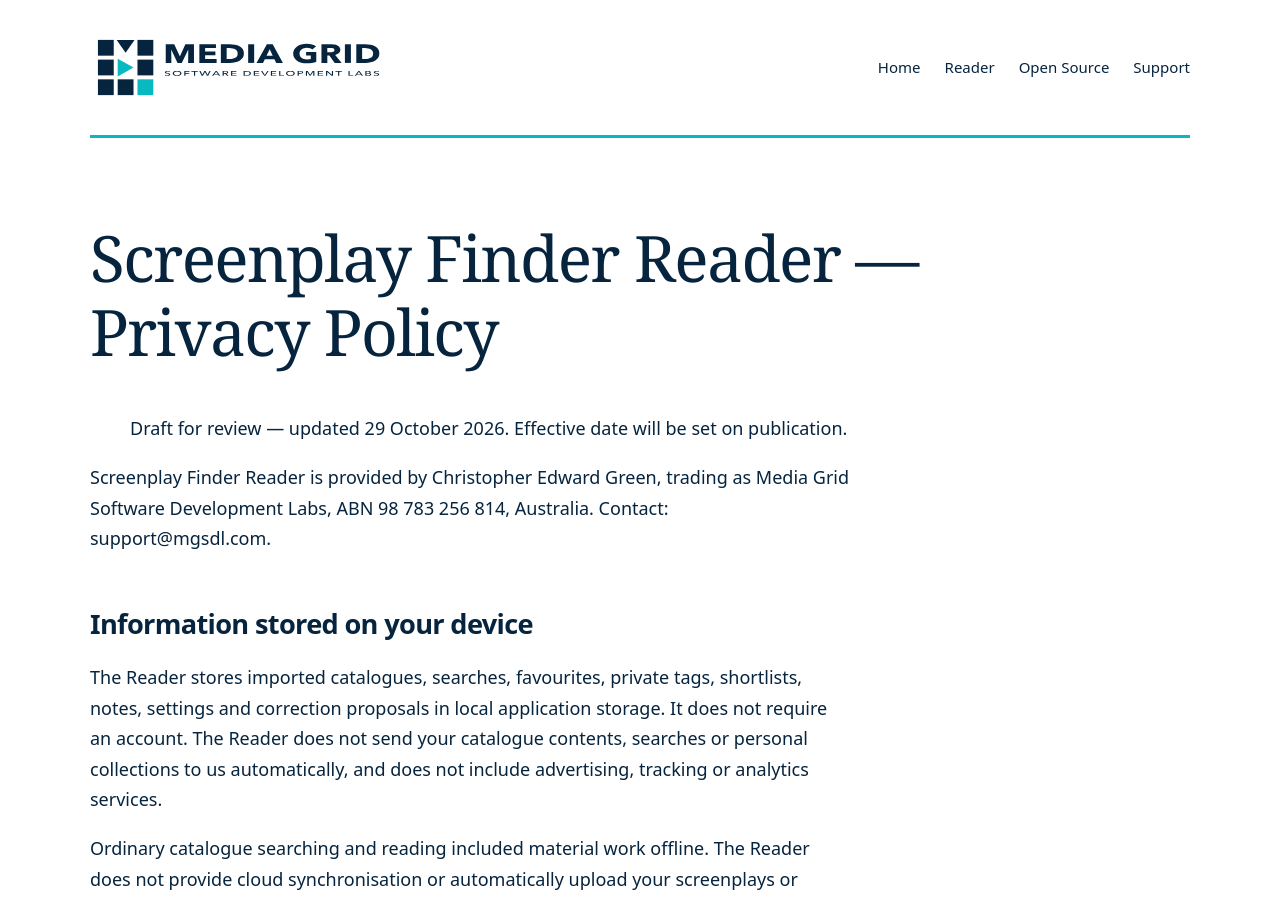
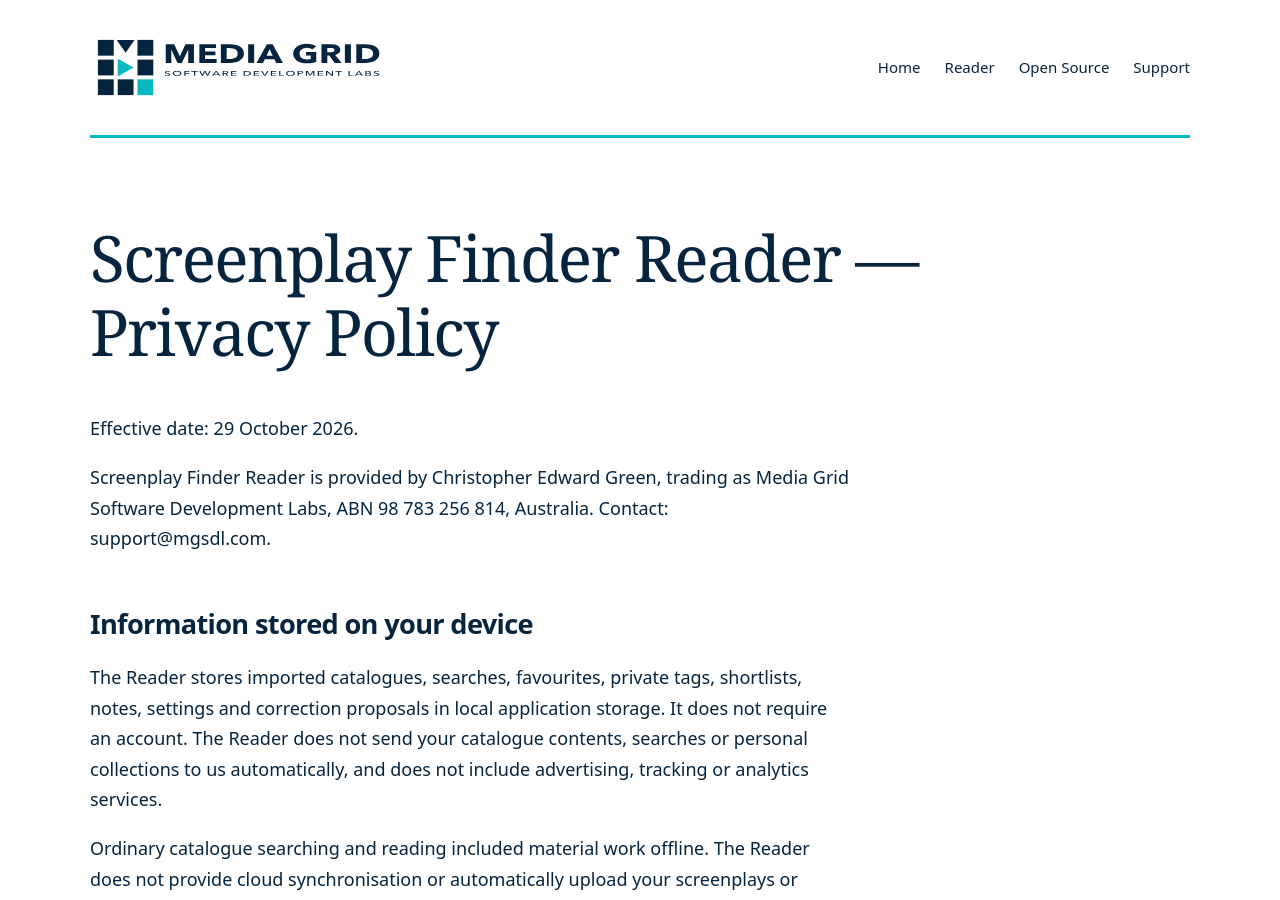
Before and after one commit to chris-e-green/chris-e-green.github.io, a Jekyll site: the page built from privacy.md, in a window 1280 px wide and 900 px high. Built offline with Jekyll 4.4.1, drawn with Linux system fonts in a browser that asks for light colours.

Commit message:
Publish Reader information and privacy policy

```diff
--- a/privacy.md
+++ b/privacy.md
@@ -6,7 +6,7 @@ permalink: /privacy/
 
 # Screenplay Finder Reader — Privacy Policy
 
-> Draft for review — updated 29 October 2026. Effective date will be set on publication.
+Effective date: 29 October 2026.
 
 Screenplay Finder Reader is provided by Christopher Edward Green, trading as
 Media Grid Software Development Labs, ABN 98 783 256 814, Australia. Contact:
```
Also changed, not shown: prsf-reader.md (+0 -2 lines), support.md (+0 -2 lines).
